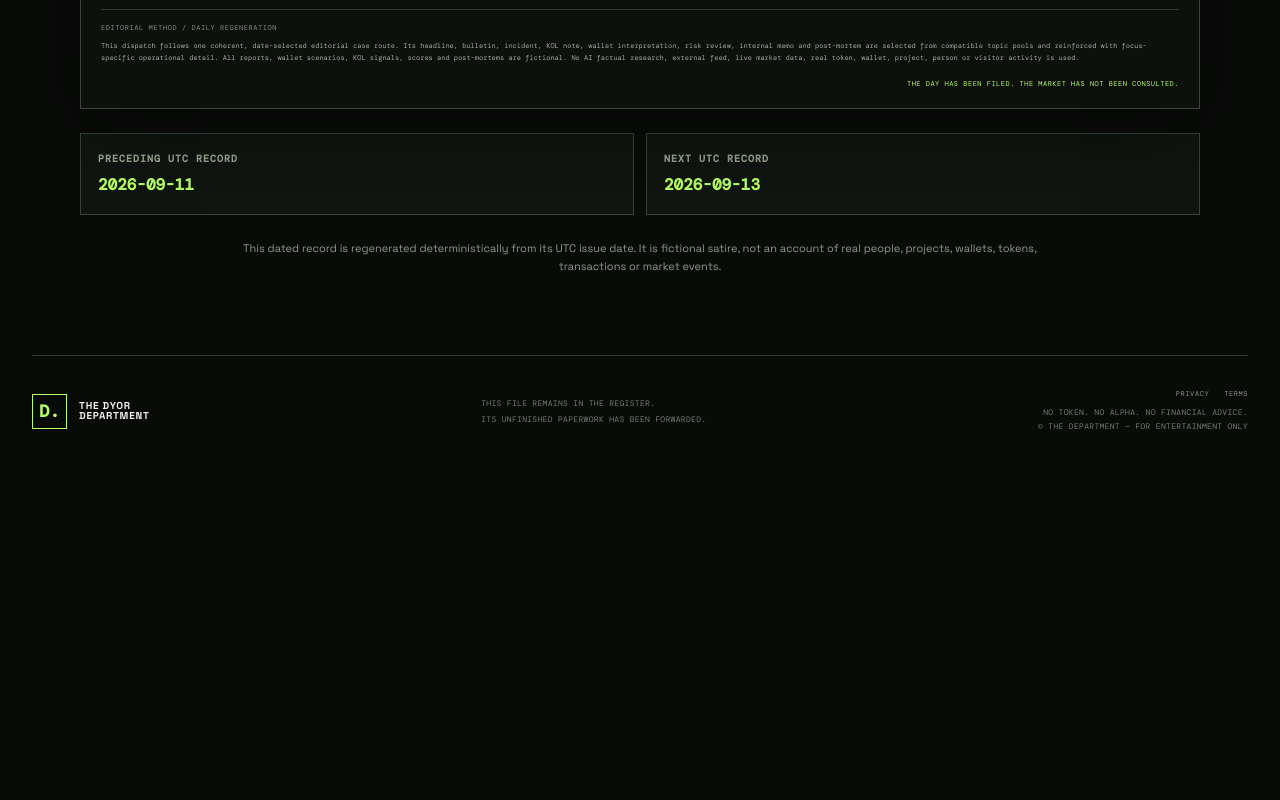
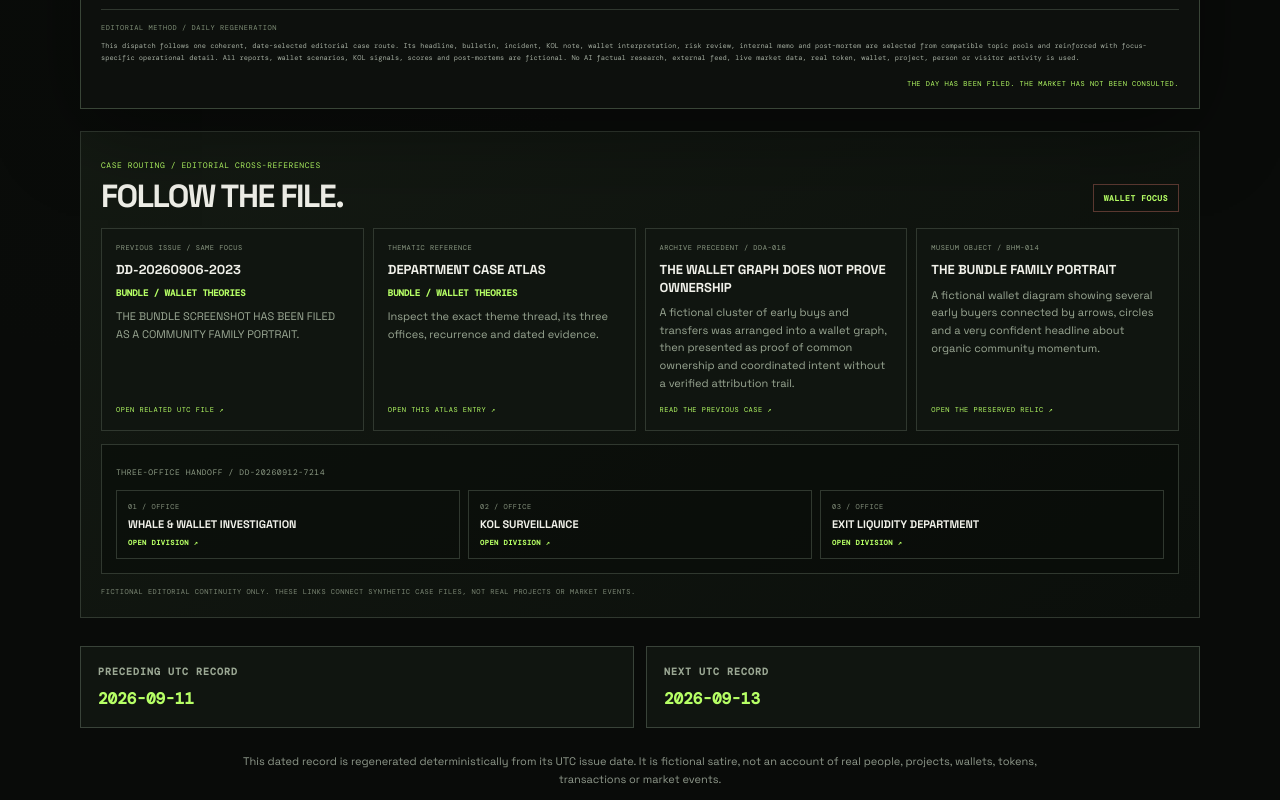
Before and after one commit to safherofficial/weird, a Next.js app: page /daily-office/archive/2026-09-12 in a window 1280 px wide. Shown: the part 1840-2640 px from the top of the page. Before the commit the page ends 2307 px from the top, so only its background shows below. Built offline with nearby package versions, Linux system fonts and the light colour scheme.

Commit message:
U46: Add linked theme and precedent trail to archive issues

```diff
--- a/app/daily-office/archive/[date]/page.tsx
+++ b/app/daily-office/archive/[date]/page.tsx
@@ -69,6 +69,7 @@ export default async function InstitutionalMemoryRecordPage({ params }: Institut
           <span>{dispatch.issueDate} / UTC · {dispatch.reference}</span>
         </div>
         <DailyOfficeClient dispatch={dispatch} pagePath={route} headlineLevel="h1" />
+        <DailyOfficeRelatedLinks dispatch={dispatch} />
         <nav className="institutional-memory-adjacent" aria-label="Adjacent daily records">
           <Link href={"/daily-office/archive/" + previousDate}>
             <span>PRECEDING UTC RECORD</span>
```
